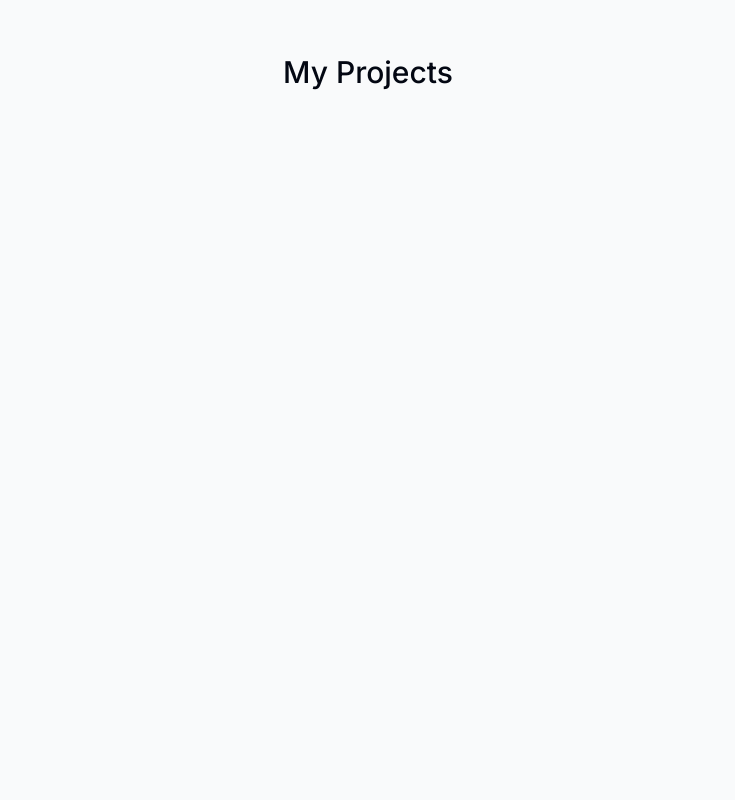
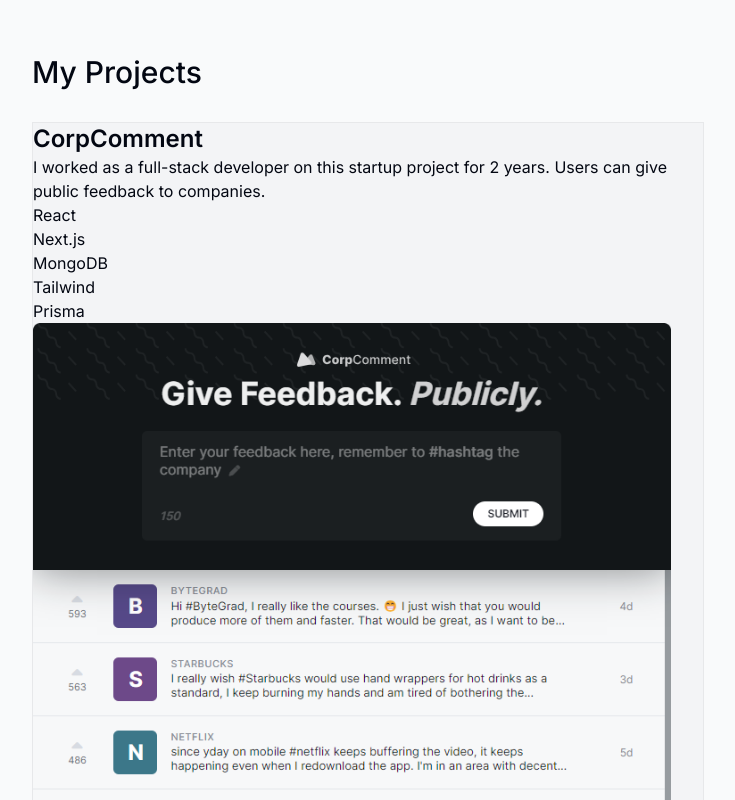
Before and after one commit to AhmedMohamed809/protfolio, a Next.js app: page / in a window 1280 px wide. Shown: the part 1200-2000 px from the top of the page, without its empty margins (272-1007 px from the left). Built offline with nearby package versions, Linux system fonts and the light colour scheme.

Commit message:
add style to section and h3

```diff
--- a/components/Projects.tsx
+++ b/components/Projects.tsx
@@ -2,6 +2,7 @@
 import SectionHeading from './SectionHeading'
 import { projectsData } from '@/lib/data'
 import { type } from 'os'
+import Image from 'next/image'
 
 function Projects() {
   return (
@@ -27,9 +28,17 @@
     tags,
     imageUrl,
 }: ProjectProps){
-    return <article>
+    return <section className='bg-gray-100 max-w-[42rem] border border-black/5 overflow-hidden sm:pr-8'>
+        <h3 className=' text-2xl font-semibold'>{title}</h3>
+        <p>{description}</p>
+        <ul>
+            {tags.map((tag,index)=>(
+                <li key={index}>{tag}</li>
+            ))}
+        </ul>
+        <Image src={imageUrl} alt={title} quality={95} />
 
 
-    </article>
+    </section>
 }
 export default Projects
```
